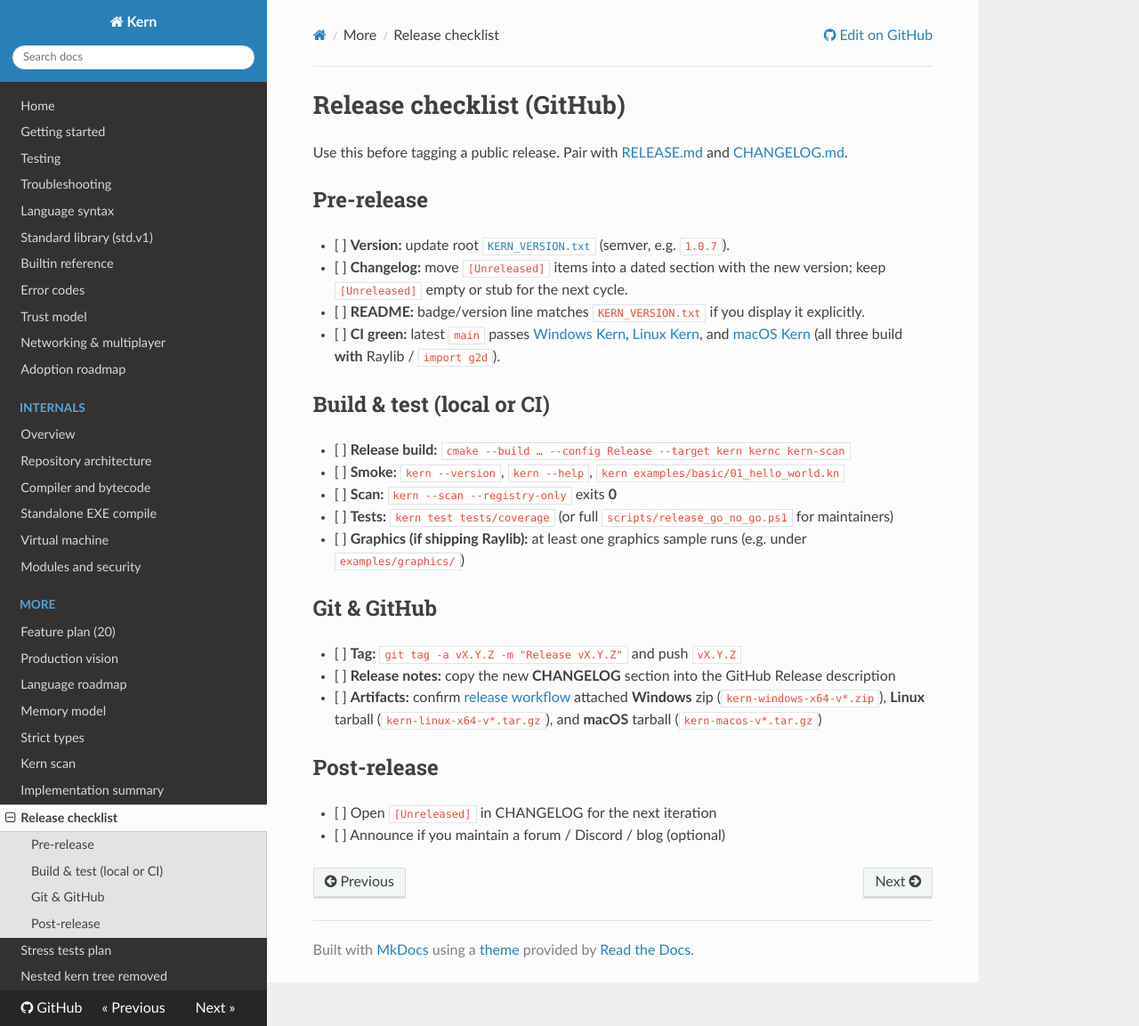
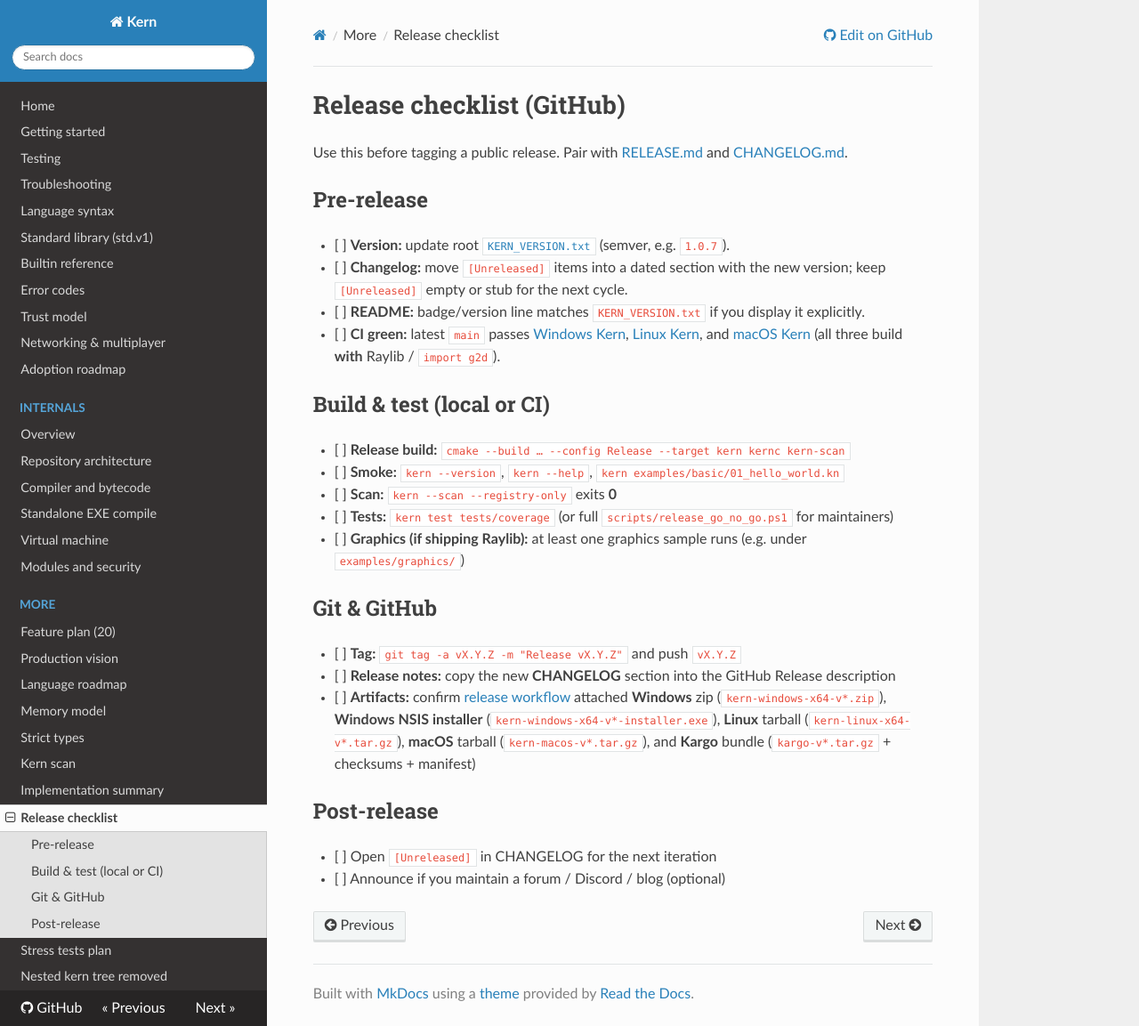
Before and after one commit to entrenchedosx/kern, an MkDocs documentation site: the page built from docs/RELEASE_CHECKLIST.md, in a window 1280 px wide and 1153 px high. Shown: the whole window at 89% size. Built offline with MkDocs 1.6.1, drawn with Linux system fonts in a browser that asks for light colours; nearby versions of some CDN libraries.

Commit message:
Release: build NSIS installer on Windows (kern-windows-x64-v*-installer.exe); v1.0.12
Made-with: Cursor

```diff
--- a/KERN_VERSION.txt
+++ b/KERN_VERSION.txt
@@ -1 +1 @@
-1.0.11
+1.0.12
--- a/docs/RELEASE_CHECKLIST.md
+++ b/docs/RELEASE_CHECKLIST.md
@@ -21,7 +21,7 @@ Use this before tagging a public release. Pair with [RELEASE.md](../RELEASE.md)
 
 - [ ] **Tag:** `git tag -a vX.Y.Z -m "Release vX.Y.Z"` and push `vX.Y.Z`
 - [ ] **Release notes:** copy the new **CHANGELOG** section into the GitHub Release description
-- [ ] **Artifacts:** confirm [release workflow](../.github/workflows/release.yml) attached **Windows** zip (`kern-windows-x64-v*.zip`), **Linux** tarball (`kern-linux-x64-v*.tar.gz`), and **macOS** tarball (`kern-macos-v*.tar.gz`)
+- [ ] **Artifacts:** confirm [release workflow](../.github/workflows/release.yml) attached **Windows** zip (`kern-windows-x64-v*.zip`), **Windows NSIS installer** (`kern-windows-x64-v*-installer.exe`), **Linux** tarball (`kern-linux-x64-v*.tar.gz`), **macOS** tarball (`kern-macos-v*.tar.gz`), and **Kargo** bundle (`kargo-v*.tar.gz` + checksums + manifest)
 
 ## Post-release
 
```
Also changed, not shown: CHANGELOG.md (+10 -1 lines), README.md (+3 -3 lines), 2 other files.
